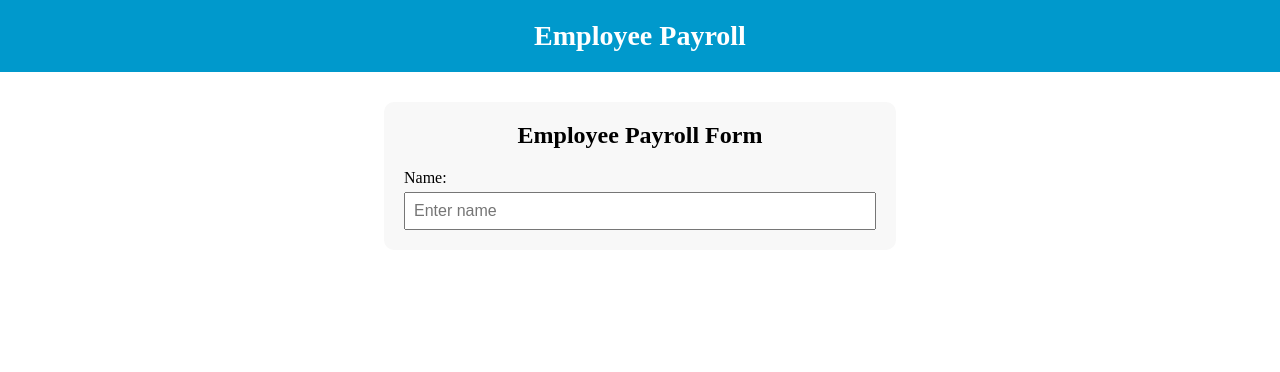
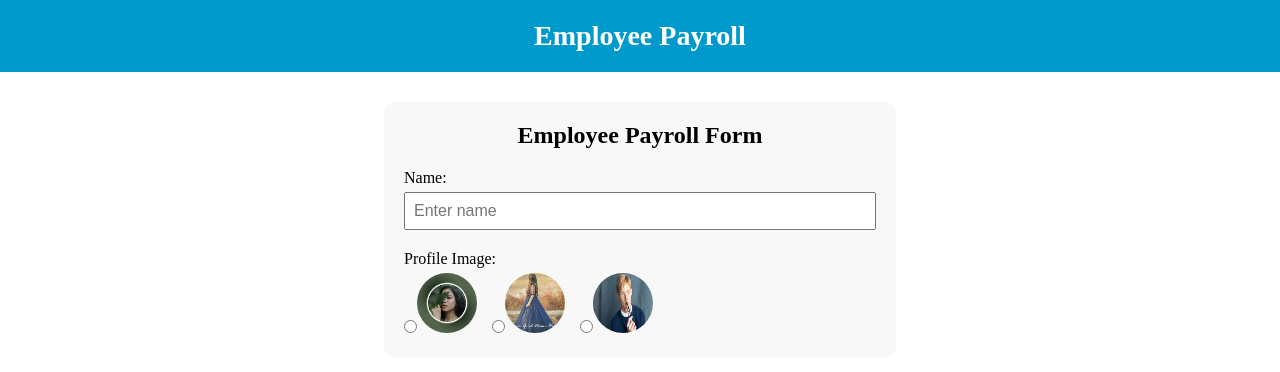
Before and after one commit to dkalki-19/Day43EmployeePayRollUI, a plain HTML site: page index.html in a window 1280 px wide. Drawn offline with Linux system fonts and the light colour scheme.

Commit message:
UC3 - Profile Pic selection

```diff
--- a/index.html
+++ b/index.html
@@ -15,6 +15,15 @@
             <label for="name">Name: </label>
             <input type="text" id="name" placeholder="Enter name">
         </div>
+        <div class="form-row">
+            <label>Profile Image:</label>
+            <div class="profile-pics">
+                <label><input type="radio" name="profile" value="pic1.png"><img src="assets/pic1.jpg"></label>
+                <label><input type="radio" name="profile" value="pic2.png"><img src="assets/pic2.jpg"></label>
+                <label><input type="radio" name="profile" value="pic3.png"><img src="assets/pic3.jpg"></label>
+            </div>
+        </div>
+
     </div>
 </body>
 </html>
--- a/style.css
+++ b/style.css
@@ -39,3 +39,12 @@ input {
     padding: 8px;
     font-size: 16px;
 }
+.profile-pics {
+    display: flex;
+    gap: 15px;
+}
+.profile-pics img {
+    width: 60px;
+    height: 60px;
+    border-radius: 50%;
+}
```
Also changed, not shown: assets/pic1.jpg (added), assets/pic2.jpg (added), assets/pic3.jpg (added).
